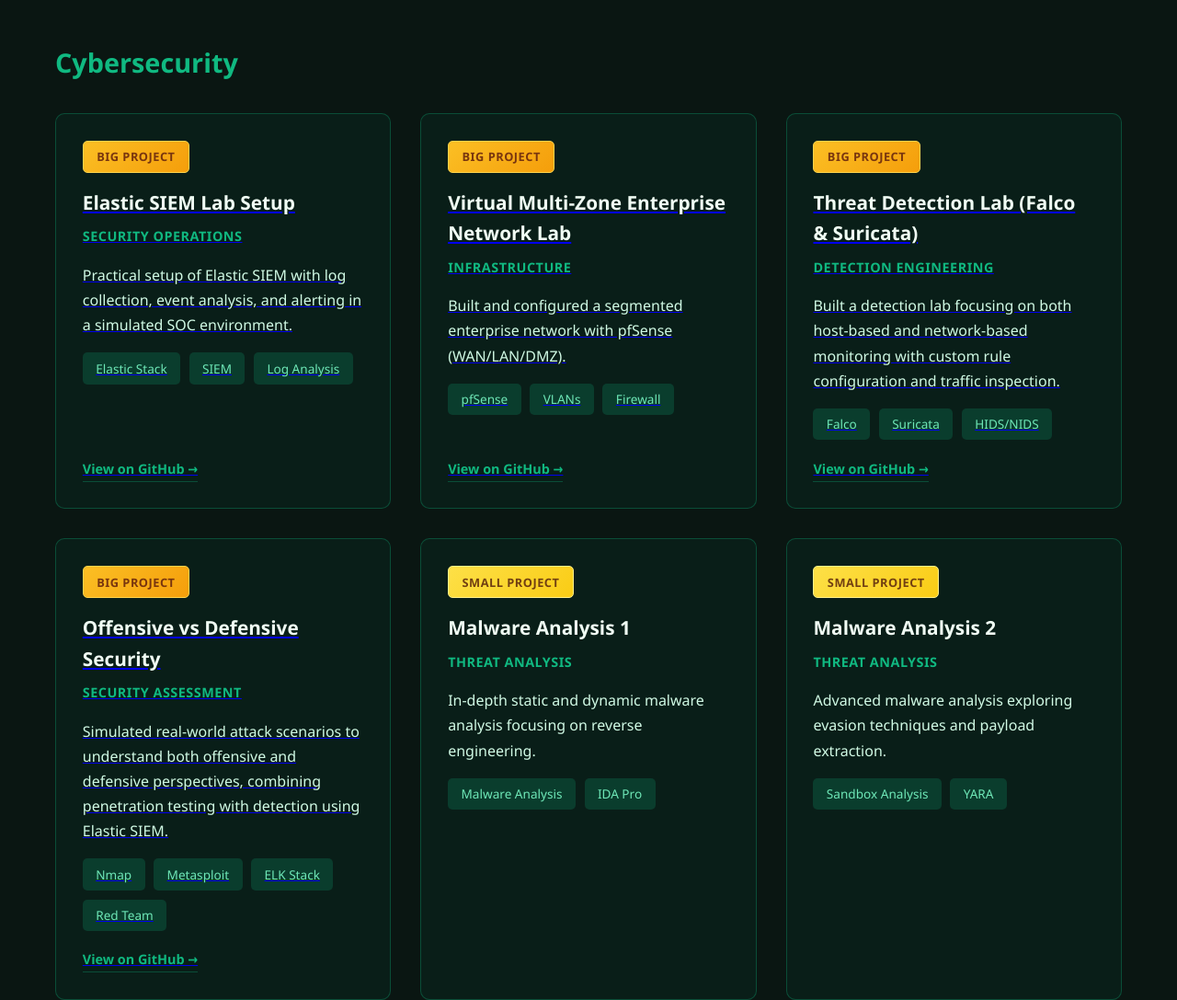
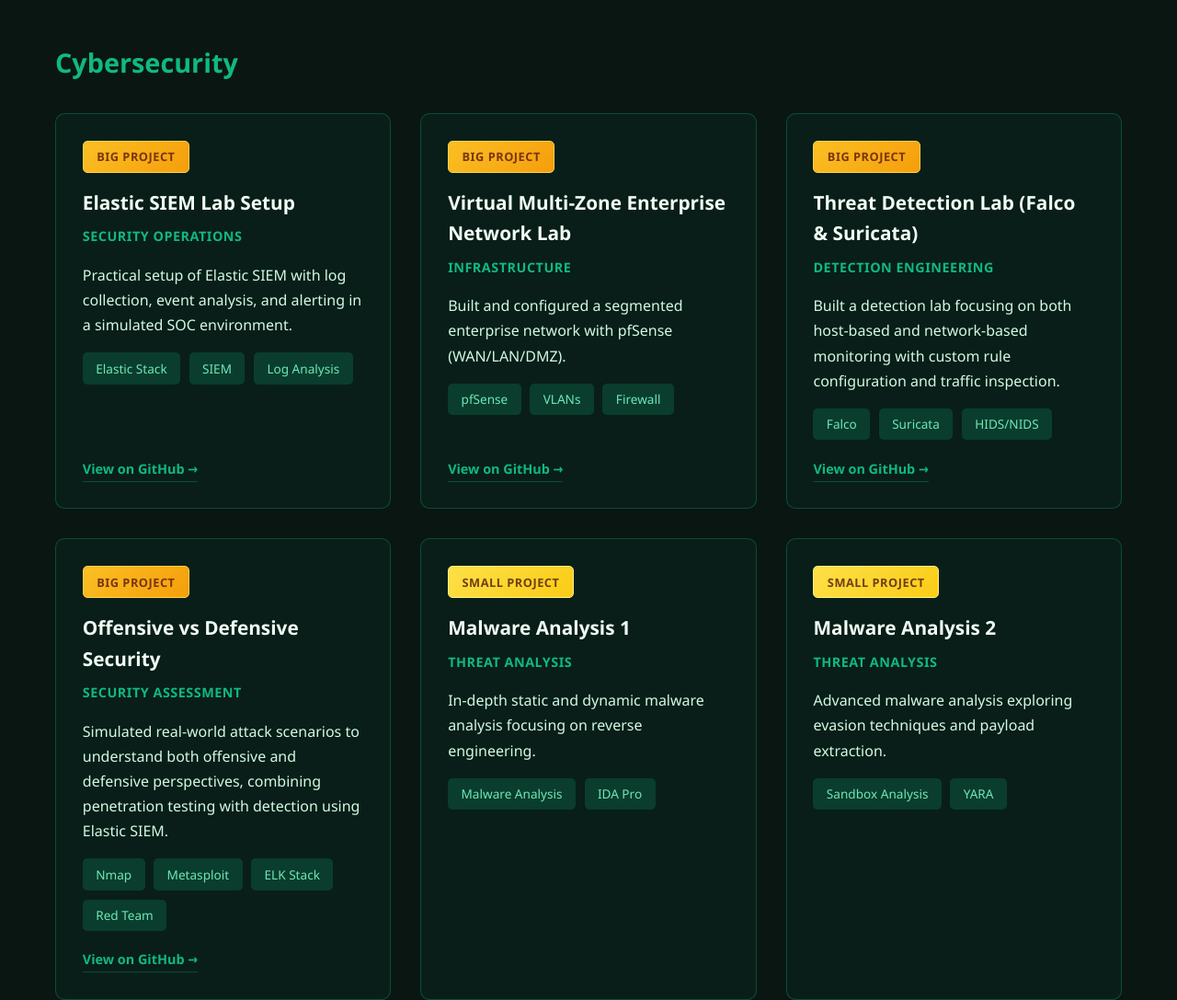
Before and after one commit to sohaib2011/sohaib2011.github.io, a plain HTML site: page index.html in a window 1280 px wide. Shown: the part 947-2034 px from the top of the page at 92% size. Drawn offline with Linux system fonts and the light colour scheme.

Commit message:
Update style.css

```diff
--- a/style.css
+++ b/style.css
@@ -233,6 +233,9 @@
     position: relative;
     display: flex;
     flex-direction: column;
+    text-decoration: none;
+    color: inherit;
+    cursor: pointer;
 }
 
 .project:hover {
```
